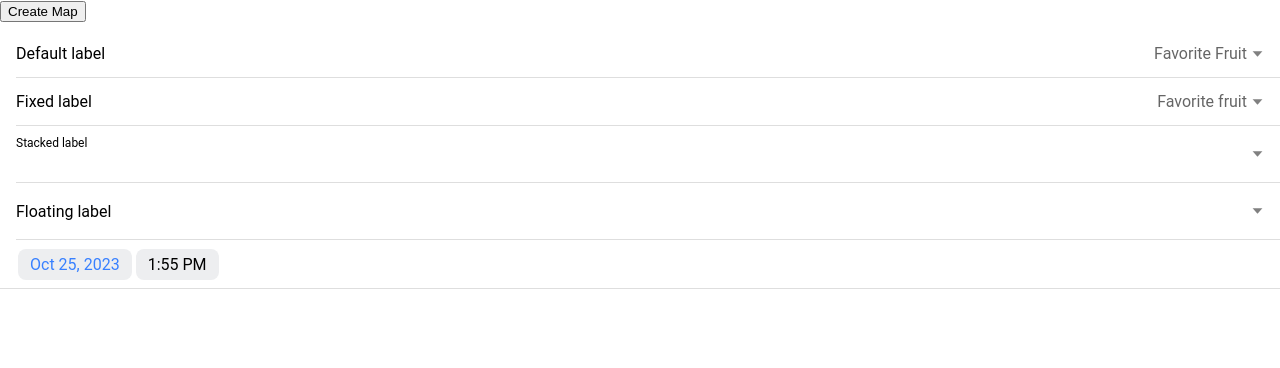
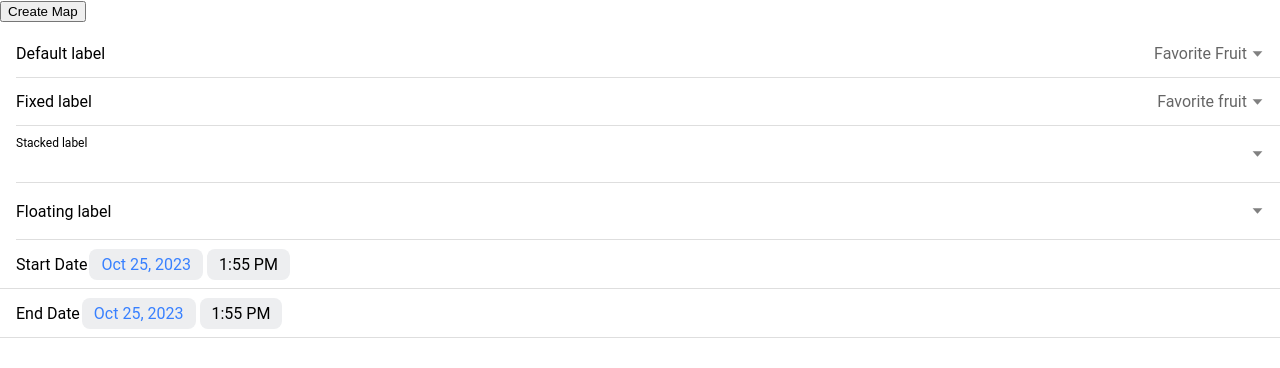
Before and after one commit to johncheong1234/beco, a React (Create React App) app: page / in a window 1280 px wide. Shown: the top 368 px of the page. Built offline with nearby package versions, Linux system fonts and the light colour scheme.

Commit message:
dynamic path creation + start and end date

```diff
--- a/src/App.tsx
+++ b/src/App.tsx
@@ -17,6 +17,13 @@ const markerIds = [
     coordinate: {
       lat: 1.35,
       lng: 103.8198,
+    },
+    title: 'test'
+  },
+  {
+    coordinate: {
+      lat: 1.7,
+      lng: 105,
     },
     title: 'test'
   }
@@ -42,17 +49,20 @@ const App: React.FC = () => {
       }
     })
 
+    let path = [];
+
     for(let i=0; i<markerIds.length; i++){
       await newMap.addMarker(markerIds[i]);
+      path.push({
+        lat: markerIds[i].coordinate.lat,
+        lng: markerIds[i].coordinate.lng
+      })
     }
 
     await newMap.addPolylines([
       {
         strokeColor: 'Black',
-        path: [
-          { lat: 1.35, lng: 103.8 },
-          { lat: 2, lng: 103.9 },
-        ]
+        path: path
       }
     ])
 
--- a/src/Example.tsx
+++ b/src/Example.tsx
@@ -41,6 +41,15 @@ function Example() {
       </IonItem>
 
       <IonItem>
+        Start Date
+        <IonDatetimeButton datetime="datetime"></IonDatetimeButton>
+
+        <IonModal keepContentsMounted={true}>
+            <IonDatetime id="datetime"></IonDatetime>
+        </IonModal>
+      </IonItem>
+      <IonItem>
+        End Date
         <IonDatetimeButton datetime="datetime"></IonDatetimeButton>
 
         <IonModal keepContentsMounted={true}>
```
